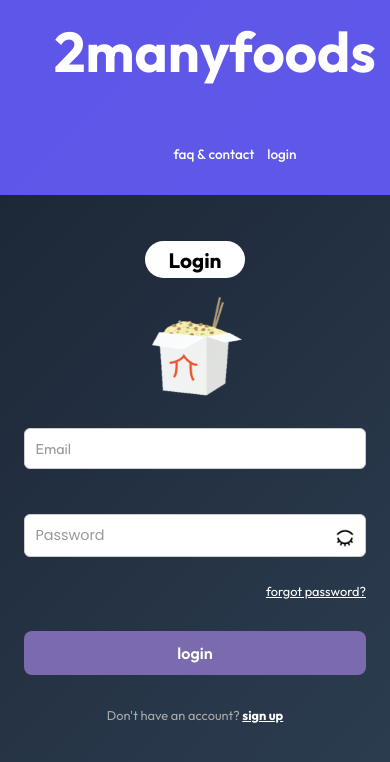
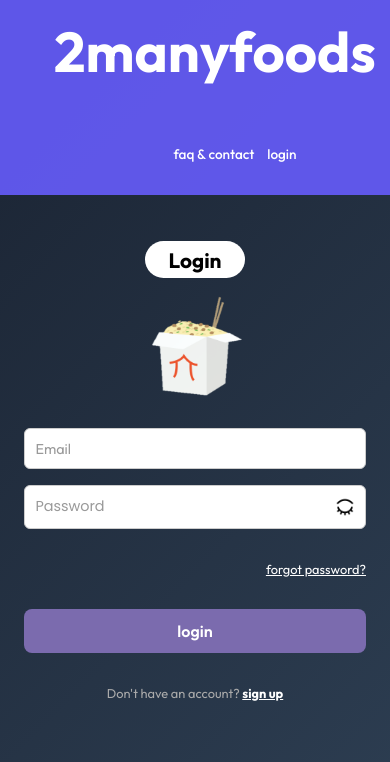
Before and after one commit to maejikal/SC2006-Foodball, a React (Vite) app in the folder 2ManyFoods/2manyfoods-frontend/: page /login in a window 390 px wide. Shown: the top 762 px of the page. Built offline with nearby package versions, Linux system fonts and the light colour scheme.

Commit message:
fixed loginpage error message

```diff
--- a/2ManyFoods/2manyfoods-frontend/src/components/FormInput.css
+++ b/2ManyFoods/2manyfoods-frontend/src/components/FormInput.css
@@ -1,5 +1,4 @@
 .formInput {
-  margin-bottom: 1.5rem;
   display: flex;
   flex-direction: column;
   width: 100%;
@@ -8,23 +7,27 @@
 
 .formInput input {
   padding: 0.75rem 1rem;
-  border: 1px solid #444;
+  border: 1px solid #ccc;
   border-radius: 8px;
   background: white;
-  color: var(--color-white);
+  color: black;
   width: 100%;
   box-sizing: border-box;
   font-size: 1rem;
-  transition: border-color var(--transition-fast);
+  transition: border-color 0.2s;
+  margin-bottom: 0;
 }
 
 .formInput input:focus {
   outline: none;
-  border-color: var(--color-primary);
+  border-color: #7b6bae;
+  background-color: #f9f9f9;
 }
 
 .formInput .errorText {
   color: #ff6b6b;
   font-size: 0.85rem;
   margin-top: 0.25rem;
+  text-align: left;
+  display: block;
 }
--- a/2ManyFoods/2manyfoods-frontend/src/pages/LoginPage.css
+++ b/2ManyFoods/2manyfoods-frontend/src/pages/LoginPage.css
@@ -41,6 +41,9 @@
   padding: 1.5rem;
   border-radius: 12px;
   box-sizing: border-box;
+  display: flex;
+  flex-direction: column;
+  gap: 1rem;
 }
 
 .loginContainer form input {
@@ -49,7 +52,6 @@
   padding: 0.75rem;
   border-radius: 8px;
   width: 100%;
-  margin-bottom: 0.5rem;
   border: 1px solid #ccc;
   font-size: 1rem;
   box-sizing: border-box;
@@ -63,6 +65,13 @@
   outline: none;
   border-color: #7b6bae;
   background-color: #f9f9f9;
+}
+
+.loginContainer form .error {
+  color: #ff6b6b;
+  font-size: 0.85rem;
+  margin-top: -0.75rem;
+  margin-bottom: -0.5rem;
 }
 
 .loginBtn {
@@ -94,20 +103,18 @@
 .passwordInputWrapper {
   position: relative;
   width: 100%;
-  margin-bottom: 0.5rem;
+  display: flex;
+  align-items: center;
 }
 
 .passwordInputWrapper input {
   width: 100%;
   padding-right: 3rem;
-  margin-bottom: 0;
 }
 
 .togglePassword {
   position: absolute;
-  right: 0.75rem;
-  top: 50%;
-  transform: translateY(-50%);
+  right: 1rem;
   background: none;
   border: none;
   cursor: pointer;
@@ -115,8 +122,8 @@
   align-items: center;
   justify-content: center;
   padding: 0;
-  width: 25px;
-  height: 25px;
+  width: 24px;
+  height: 24px;
   transition: opacity 0.2s;
 }
 
@@ -125,8 +132,8 @@
 }
 
 .togglePassword img {
-  width: 20px;
-  height: 20px;
+  width: 24px;
+  height: 24px;
   display: block;
 }
 
@@ -134,7 +141,22 @@
   text-align: right;
   font-size: 0.9rem;
   margin-bottom: 1.5rem;
+  margin-top: 1rem;
 }
+
+.forgotLink a {
+  color: #fff;
+  text-decoration: underline;
+  cursor: pointer;
+  transition: opacity 0.2s;
+}
+
+.forgotLink a:hover {
+  opacity: 0.8;
+}
+
+/* Responsive styles */
+@media (max-width: 768px) {
 
 .forgotLink a {
   color: #fff;
@@ -293,15 +315,12 @@
   opacity: 0.9;
 }
 
-.errorText {
-  color: #ff6b6b;
-  font-size: 0.85rem;
-  margin-top: 0.25rem;
-  margin-bottom: 0.5rem;
+.forgotLink {
+  text-align: right;
+  font-size: 0.9rem;
+  margin-bottom: 1.5rem;
+  margin-top: 1rem;
 }
-
-/* Responsive styles */
-@media (max-width: 768px) {
   .loginContainer {
     padding: 1.5rem 1rem;
   }
@@ -326,17 +345,12 @@
   .loginContainer form input {
     padding: 0.7rem;
     font-size: 0.95rem;
-    margin-bottom: 0.4rem;
   }
 
   .loginBtn {
     padding: 0.8rem;
     font-size: 0.95rem;
     margin-top: 0.8rem;
-  }
-
-  .passwordInputWrapper {
-    margin-bottom: 0.4rem;
   }
 
   .togglePassword {
@@ -425,7 +439,6 @@
   .loginContainer form input {
     padding: 0.65rem;
     font-size: 0.9rem;
-    margin-bottom: 0.3rem;
     border-radius: 6px;
   }
 
@@ -434,10 +447,6 @@
     font-size: 0.9rem;
     margin-top: 0.7rem;
     border-radius: 6px;
-  }
-
-  .passwordInputWrapper {
-    margin-bottom: 0.3rem;
   }
 
   .togglePassword {
--- a/2ManyFoods/2manyfoods-frontend/src/pages/LoginPage.jsx
+++ b/2ManyFoods/2manyfoods-frontend/src/pages/LoginPage.jsx
@@ -2,7 +2,6 @@ import React, { useState } from 'react';
 import { useNavigate } from 'react-router-dom';
 import Navbar from '../components/Navbar';
 import Button from '../components/Button';
-import FormInput from '../components/FormInput';
 import './LoginPage.css';
 
 export default function LoginPage() {
@@ -116,7 +115,6 @@ export default function LoginPage() {
     }
 
     try {
-      // TODO: Replace with actual API call to send reset link
       const response = await fetch('http://localhost:8080/forgot-password', {
         method: 'POST',
         headers: {
@@ -152,16 +150,16 @@ export default function LoginPage() {
         <img src="/assets/2manyfoods-logo.png" alt="2manyfoods" />
 
         <form onSubmit={handleSubmit}>
-          {authError && <div className="errorText">{authError}</div>}
+          {authError && <div className="error">{authError}</div>}
 
-          <FormInput
+          <input
             type="text"
             name="usernameOrEmail"
             placeholder="Email"
             value={form.usernameOrEmail}
             onChange={handleChange}
-            error={errors.usernameOrEmail}
           />
+          {errors.usernameOrEmail && <div className="error">{errors.usernameOrEmail}</div>}
 
           <div className="passwordInputWrapper">
             <input
@@ -182,7 +180,7 @@ export default function LoginPage() {
               />
             </button>
           </div>
-          {errors.password && <div className="errorText">{errors.password}</div>}
+          {errors.password && <div className="error">{errors.password}</div>}
 
           <div className="forgotLink">
             <a href="#" onClick={(e) => { e.preventDefault(); handleForgotPassword(); }}>
```
